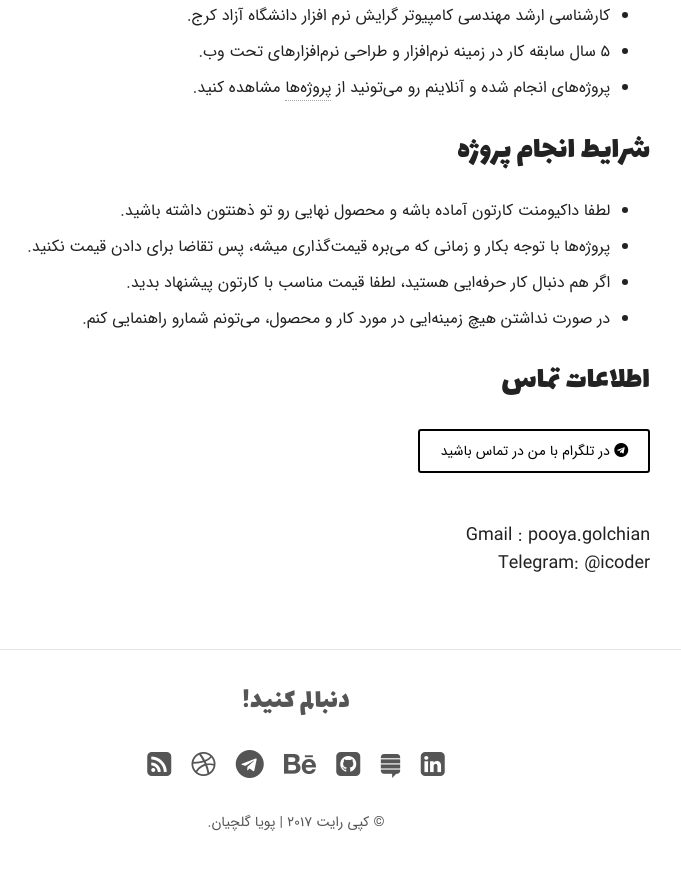
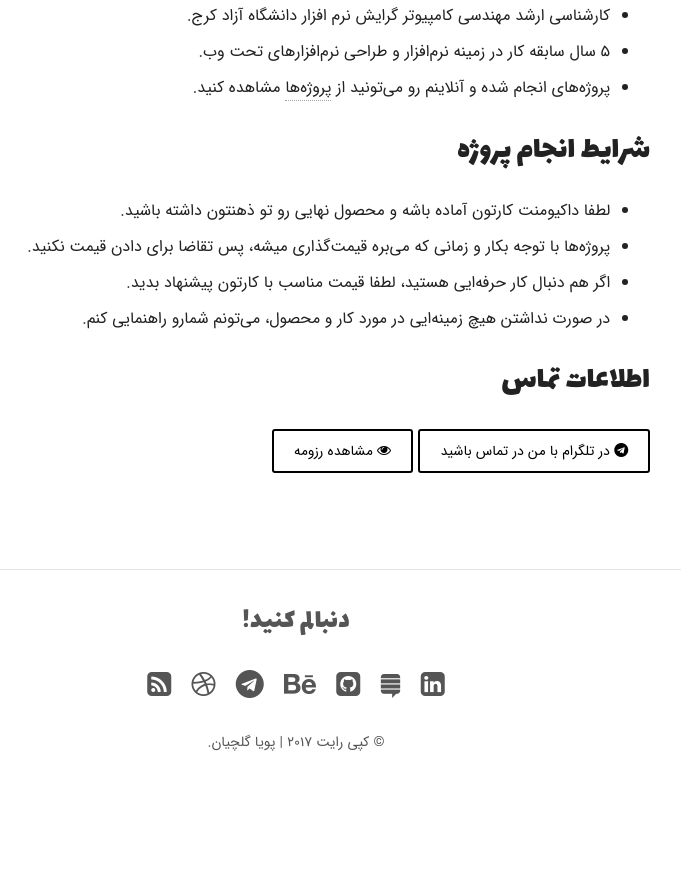
Before and after one commit to pooya-golchian/farsi, a Jekyll site: the page built from about/index.md, in a window 1280 px wide and 900 px high, scrolled down 592 px. Shown: the top 870 px of the window, without its empty margins (344-1025 px from the left). Built offline with Jekyll 4.4.1, drawn with Linux system fonts in a browser that asks for light colours; nearby versions of some CDN libraries; after the commit the page ends 1412 px from its top, so only the background shows below that.

Commit message:
update data and about

```diff
--- a/_data/navigation.yml
+++ b/_data/navigation.yml
@@ -2,9 +2,9 @@
 - title: انگلیسی
   url: http://pooyagolchian.ir
 
-- title: جستجو
-  url: /search/
-
+#  title: جستجو
+#   url: /search/
+-
 - title: درباره‌من
   url: /about/
 
--- a/about/index.md
+++ b/about/index.md
@@ -26,7 +26,4 @@ image:
 ## اطلاعات تماس
 
 <a markdown="0" href="https://t.me/iCoder" target="_blank" class="btn"><i class="fa fa-telegram"></i> در تلگرام با من در تماس باشید </a>
-
-
-Gmail : pooya.golchian <br/>
-Telegram: @icoder
+<a markdown="0" href="http://pooyagolchian.ir/file/cv.pdf" target="_blank" class="btn"><i class="fa fa-eye"></i> مشاهده رزومه </a>
```
Also changed, not shown: 16 other files.
